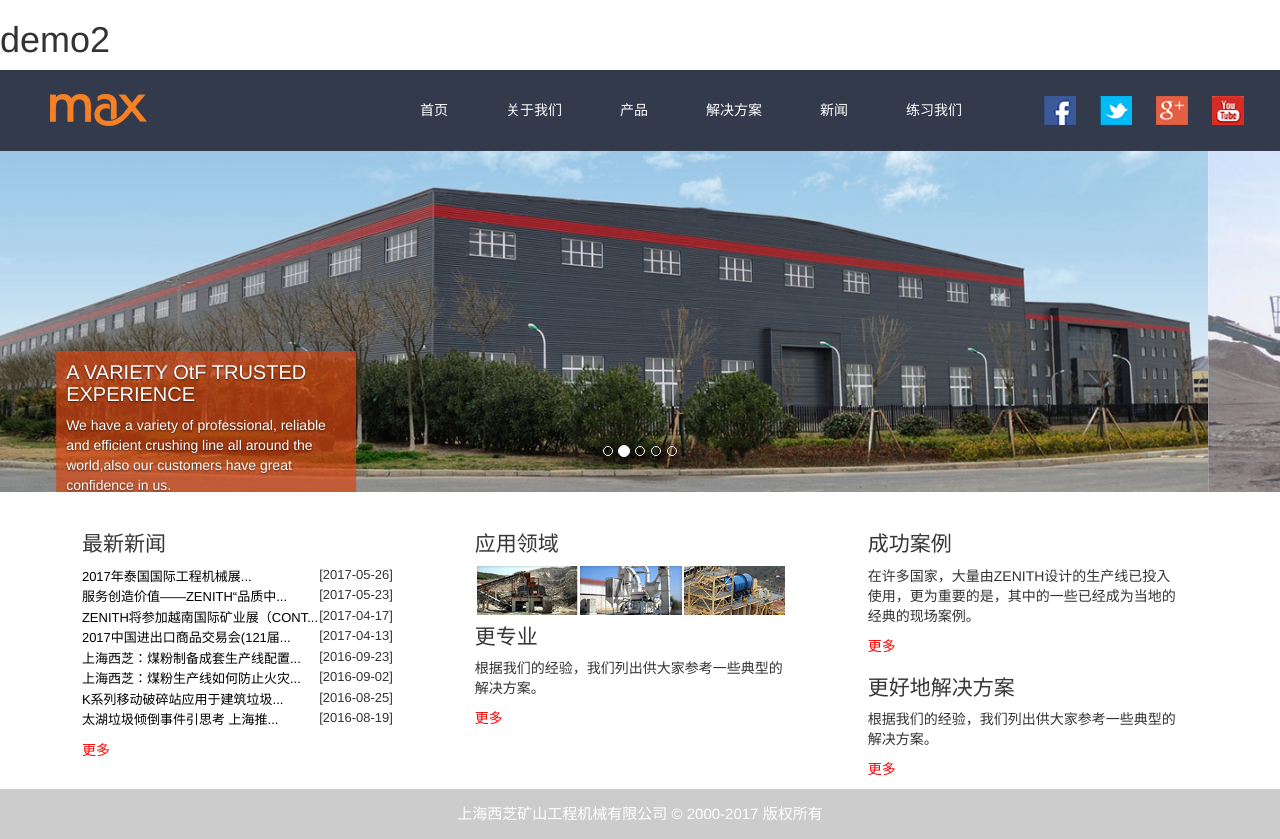
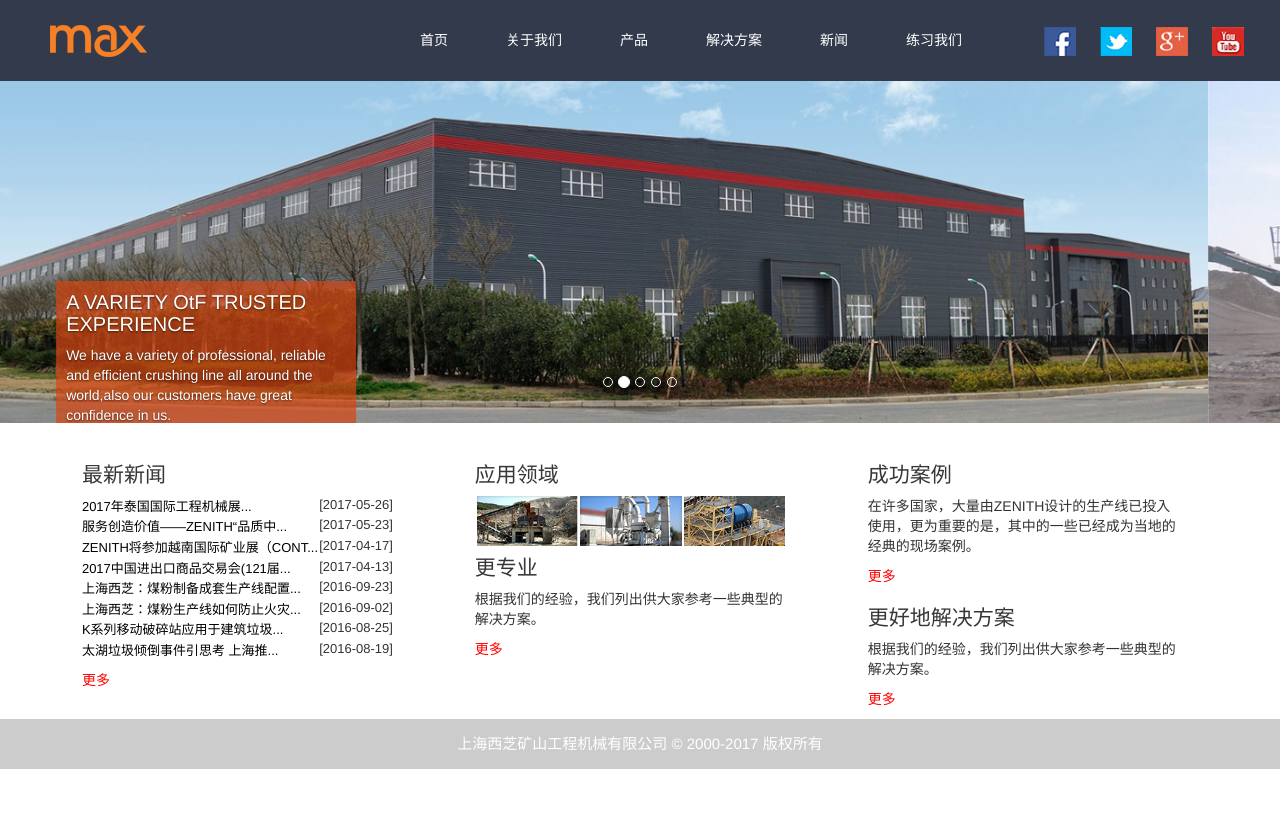
Before and after one commit to shaohua1994/project-max, a website: page src/index.html in a window 1280 px wide. After the commit the page ends 800 px from the top, so only its background shows below. Drawn offline with nearby package versions, Linux system fonts and the light colour scheme; files that its build step writes are made by us from their sources.

Commit message:
新文件第一次提交

```diff
--- a/src/home.html
+++ b/src/index.html
@@ -12,7 +12,7 @@
 
 </head>
 <body>
-<h1>demo2</h1>
+
     <div class="box">
 	    <div class="nav">
 	        <div><a href=""><img src="./img/logo.png" alt=""></a></div>
```
